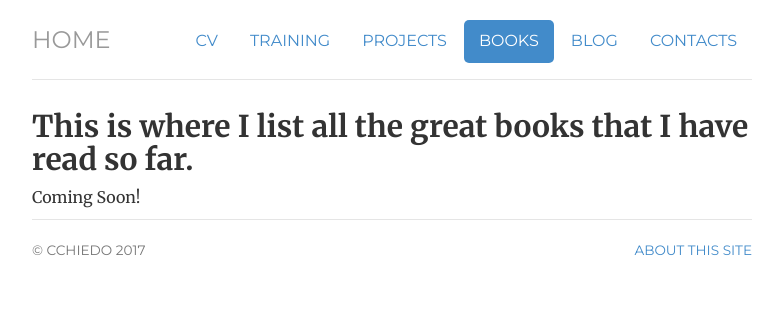
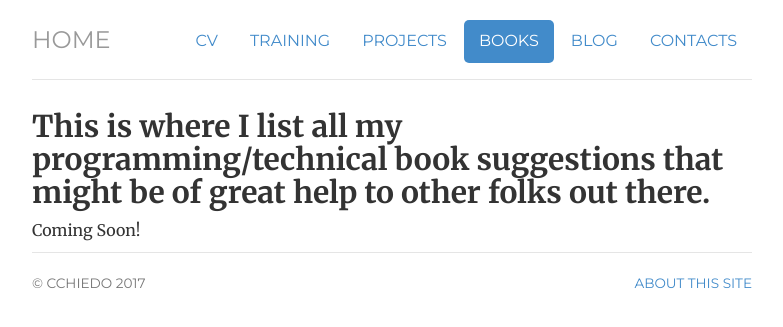
Before and after one commit to theafricanengineer/theafricanengineer.github.io, a Jekyll site: the page built from books/index.html, in a window 1280 px wide. Shown: the top 327 px of the page, without its empty margins (248-1031 px from the left). Built offline with Jekyll 4.4.1, drawn with Linux system fonts in a browser that asks for light colours.

Commit message:
update books/index.html file

```diff
--- a/books/index.html
+++ b/books/index.html
@@ -11,7 +11,7 @@ contact: passive
 description: Current CV for Chrispine Chiedo, a Consultant, Technical Trainer, Software Engineer, Tech Geek, Chess Enthusiast, and IoT Hacker living and working in Kenya.
 ---
 <div class="books">
-	<h2>This is where I list all the great books that I have read so far.</h2>
+	<h2>This is where I list all my programming/technical book suggestions that might be of great help to other folks out there.</h2>
 	<p>Coming Soon!</p>
 
 </div>
```
